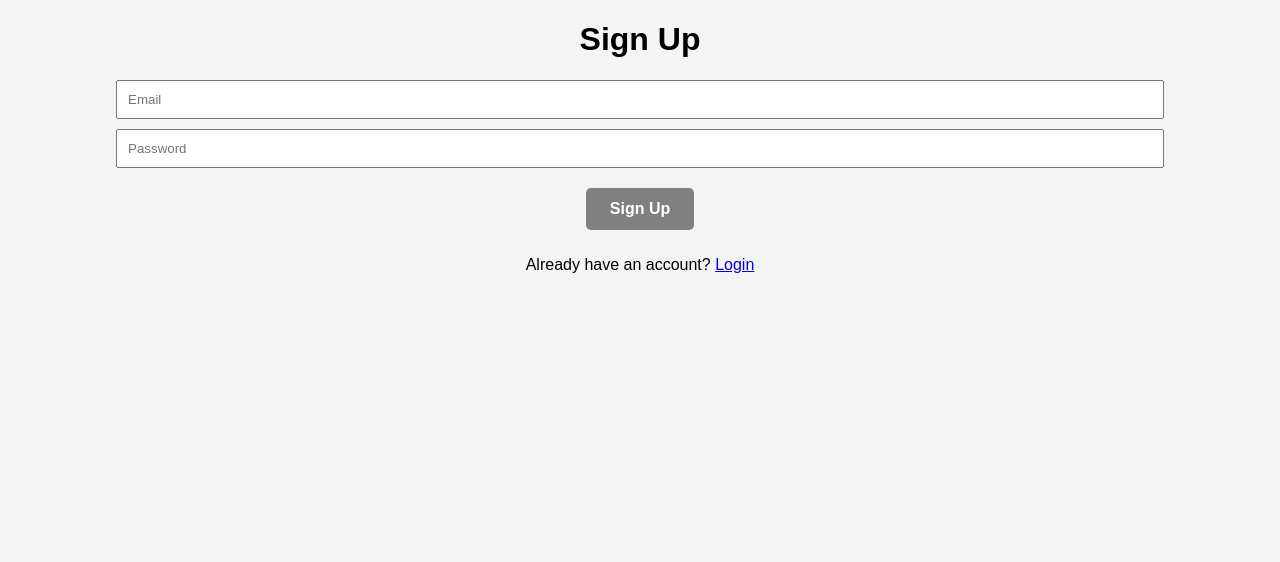
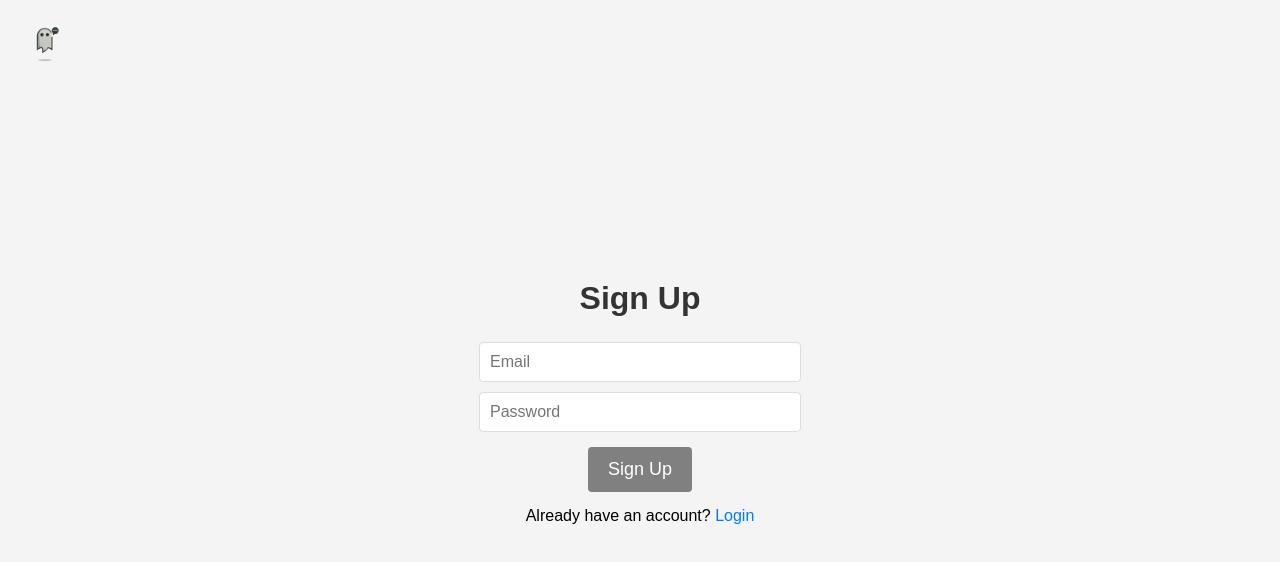
Before and after one commit to Rawad05/Webproject-int2-Allam-ELghabaty, a plain HTML site: page signup.html in a window 1280 px wide. Drawn offline with Linux system fonts and the light colour scheme.

Commit message:
Update signup.html

```diff
--- a/signup.html
+++ b/signup.html
@@ -4,7 +4,7 @@
     <meta charset="UTF-8">
     <meta name="viewport" content="width=device-width, initial-scale=1.0">
     <title>Sign Up</title>
-    <link rel="stylesheet" href="styles.css">
+    <link rel="stylesheet" href="signup.css">
 </head>
 <body>
 
```
